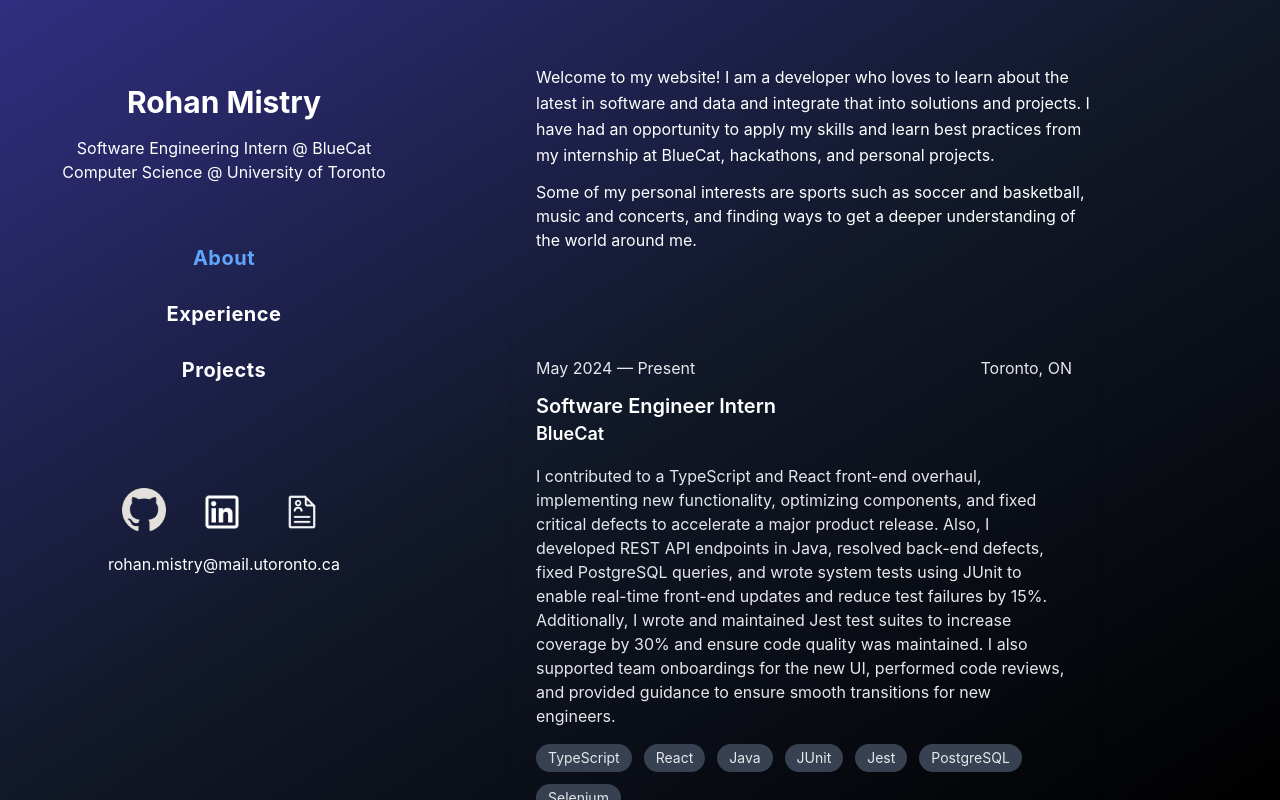
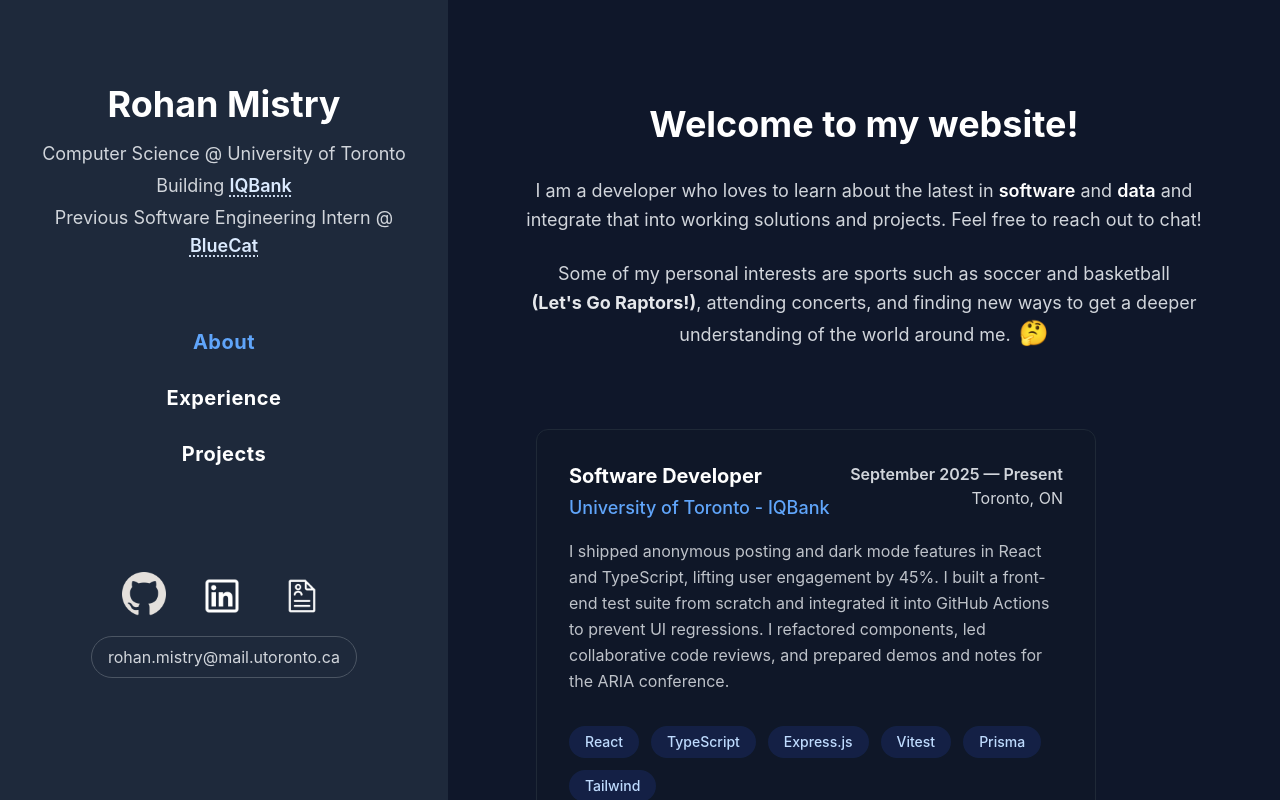
Before and after one commit to mistryrohan/personal-website, a React (Create React App) app: page / in a window 1280 px wide. Built offline with nearby package versions, Linux system fonts and the light colour scheme.

Commit message:
major website update

```diff
--- a/src/App.js
+++ b/src/App.js
@@ -1,4 +1,3 @@
-import React from "react";
 import Layout from "./components/Layout";
 import About from "./components/About";
 import Experience from "./components/Experience";
--- a/src/components/About.js
+++ b/src/components/About.js
@@ -2,20 +2,61 @@
 
 const About = () => {
   return (
-    <section id="about" className="mt-10 mx-4 sm:mx-10 md:mx-16 lg:ml-16 lg:mr-40">
-      <p className='leading-relaxed mb-3'>
-        Welcome to my website! I am a developer who loves to learn about the latest in software and data
-        and integrate that into solutions and projects. I have had an opportunity to apply
-        my skills and learn best practices from my internship at BlueCat, hackathons, and personal projects.
-      </p>
+    <section id="about" className="mt-20 mb-20 mx-auto max-w-3xl px-6">
+      <div className="text-center">
 
-      <p>
-        Some of my personal interests are sports such as soccer and basketball,
-        music and concerts,
-        and finding ways to get a deeper understanding of the world around me.
-      </p>
+        <h2 className="hidden md:block text-4xl font-bold mb-8 text-white">
+          Welcome to my website!
+        </h2>
+
+        <div className="space-y-6 text-lg leading-relaxed text-gray-300">
+          <p>
+            I am a developer who loves to learn about the latest in{' '}
+            <span className="text-white font-semibold">software</span> and{' '}
+            <span className="text-white font-semibold">data</span> and integrate
+            that into working solutions and projects. Feel free to reach out to
+            chat!
+          </p>
+
+          <p>
+            Some of my personal interests are sports such as soccer and basketball{' '}
+            <span
+              className="inline-block font-bold text-gray-200 cursor-pointer transition-all duration-300 hover:text-red-600 hover:scale-110 hover:-rotate-2"
+            >
+              (Let's Go Raptors!)
+            </span>
+            , attending concerts, and finding new ways to get a deeper
+            understanding of the world around me.
+
+            {/* Thinking Emoji Tooltip */}
+            <span className="relative inline-block group ml-2 cursor-help">
+              <span className="text-2xl hover:scale-110 inline-block transition-transform duration-200">
+                🤔
+              </span>
+
+              {/* The Tooltip Bubble */}
+              <div className="
+                absolute bottom-full left-1/2 -translate-x-1/2 mb-3 w-64
+                p-4 rounded-xl
+                bg-slate-800/95 border border-slate-600 shadow-xl shadow-black/50
+                opacity-0 scale-95 translate-y-1
+                group-hover:opacity-100 group-hover:scale-100 group-hover:translate-y-0 group-hover:pointer-events-auto
+                transition-all duration-200 ease-out origin-bottom z-50
+              ">
+                <p className="text-white text-sm font-medium">
+                  I also have an AWS certificate from Udemy ☁️ and a Lifesaving Society CPR Certificate ⛑️
+                </p>
+
+                {/* Little Triangle Arrow at the bottom */}
+                <div className="absolute left-1/2 -bottom-2 -translate-x-1/2 w-4 h-4 bg-slate-800 border-r border-b border-slate-600 transform rotate-45"></div>
+              </div>
+            </span>
+
+          </p>
+        </div>
+      </div>
     </section>
   )
 }
 
-export default About;
+export default About
--- a/src/components/ExperienceCard.js
+++ b/src/components/ExperienceCard.js
@@ -1,28 +1,58 @@
-import React from 'react'
+const ExperienceCard = ({ position, company, dateRange, location, description, skills }) => {
+  return (
+    <div className="
+      group relative
+      mx-4 sm:mx-10 md:mx-16 lg:ml-16 lg:mr-40 mb-8
+      p-6 sm:p-8
+      rounded-xl
+      bg-gray-900/50
+      border border-gray-800
+      transition-all duration-200
+      hover:-translate-y-1 hover:border-blue-500/30 hover:shadow-2xl hover:bg-gray-900
+    ">
 
-const ExperienceCard = ( {position, company, dateRange, location, description, skills} ) => {
-  return (
-    <div className='sm:p-6 rounded-md mb-10 md:mb-4 shadow-md mx-4 sm:mx-10 md:mx-16 lg:ml-10 lg:mr-40'>
+      {/* Header Section */}
+      <div className="flex flex-col md:flex-row md:justify-between md:items-start mb-4">
 
-      <div className='flex flex-col gap-1 sm:flex-row sm:items-center sm:justify-between mb-3'>
-        <p className='text-base text-gray-200'>{dateRange}</p>
-        <p className='text-base text-gray-200'>{location}</p>
+        <div className="md:mb-0">
+          <h3 className="text-xl font-bold text-white group-hover:text-blue-400 transition-colors">
+            {position}
+          </h3>
+          <p className="text-lg font-medium text-blue-400 mt-1">
+            {company}
+          </p>
+        </div>
+
+        {/* Date and Location */}
+        <div className="flex flex-col md:items-end">
+          <p className="text-base font-semibold text-gray-300">{dateRange}</p>
+          <p className="text-md text-gray-300">{location}</p>
+        </div>
+
       </div>
 
-      <div className='mb-4'>
-        <h3 className="text-xl font-semibold text-white">{position}</h3>
-        <h2 className='text-lg font-semibold text-white'>{company}</h2>
-      </div>
-
-      <div className='text-gray-200 mb-4'>
+      {/* Description */}
+      <div className="text-gray-300/90 mb-8 text-md leading-relaxed">
         {description}
       </div>
 
-      <div className='flex flex-wrap gap-2 sm:gap-3 mb-4'>
+      {/* Skills Section - Consistent Blue */}
+      <div className="flex flex-wrap gap-3">
         {skills.map((skill, i) => (
-            <span key={i} className='text-sm bg-gray-700 text-gray-200 px-2 sm:px-3 py-1 rounded-full'>
-                {skill}
-            </span>
+          <span
+            key={i}
+            className="
+              px-4 py-1.5
+              text-sm font-medium
+              rounded-full
+              text-blue-200 bg-blue-900/30
+              transition-all duration-200
+              hover:bg-blue-600 hover:text-white
+              cursor-default
+            "
+          >
+            {skill}
+          </span>
         ))}
       </div>
 
@@ -30,4 +60,4 @@
   )
 }
 
-export default ExperienceCard
+export default ExperienceCard;
--- a/src/components/Layout.js
+++ b/src/components/Layout.js
@@ -1,4 +1,4 @@
-import React, { useState, useEffect } from 'react'
+import { useState, useEffect } from 'react'
 import Sidebar from './Sidebar';
 
 const Layout = ({ children } ) => {
@@ -27,8 +27,9 @@
   }, [])
 
   return (
-    <div className="relative min-h-screen w-screen text-white bg-gradient-to-br from-indigo-900 via-gray-900 to-black">
-        <div className='w-full p-6 md:fixed md:top-0 md:left-0 md:h-screen md:w-[35%]'>
+    <div className="relative min-h-screen w-screen text-white bg-slate-900">
+        <div className="w-full p-6 md:fixed md:top-0 md:left-0 md:h-screen md:w-[35%] md:bg-slate-800 md:border-slate-800">
+
             <Sidebar activeSection={activeSection} />
         </div>
 
--- a/src/components/Sidebar.js
+++ b/src/components/Sidebar.js
@@ -11,10 +11,37 @@
 
 const Sidebar = ( {activeSection} ) => {
   return (
-    <aside className="flex flex-col items-center text-center mt-5">
-      <h1 className="text-3xl font-bold mt-10 mb-4">Rohan Mistry</h1>
-      <p>Software Engineering Intern @ BlueCat</p>
-      <p className="mb-4">Computer Science @ University of Toronto</p>
+    <aside className="flex flex-col items-center text-center mt-5 mb-3">
+      <h1 className="text-4xl font-bold mt-10 mb-4">Rohan Mistry</h1>
+
+      <div className="text-lg text-gray-300 space-y-1 mb-6">
+        <p>Computer Science @ University of Toronto</p>
+
+        <p>
+          Building{" "}
+          <a
+            href="https://iqbank.teach.cs.toronto.edu/"
+            target="_blank"
+            rel="noopener noreferrer"
+            className="font-semibold text-blue-100 hover:text-blue-400 underline decoration-dotted underline-offset-4 transition-colors"
+          >
+            IQBank
+          </a>
+        </p>
+
+        <p>
+          Previous Software Engineering Intern @{" "}
+          <a
+            href="https://bluecatnetworks.com/blog/exciting-product-update-introducing-bluecat-integrity-x/"
+            target="_blank"
+            rel="noopener noreferrer"
+            className="font-semibold text-blue-100 hover:text-blue-400 underline decoration-dotted underline-offset-4 transition-colors"
+          >
+            BlueCat
+          </a>
+        </p>
+      </div>
+
 
       <nav className='flex flex-col gsp-2 mt-10'>
         {sections.map((section) => {
@@ -71,7 +98,12 @@
           </a>
         </div>
 
-        <p className="text-base">rohan.mistry@mail.utoronto.ca</p>
+        <a
+          href="mailto:rohan.mistry@mail.utoronto.ca"
+          className="inline-flex items-center gap-2 px-4 py-2 rounded-full border border-gray-600 text-md text-gray-300 hover:border-blue-400 hover:text-blue-300 hover:bg-gray-800/60 transition"
+        >
+          <span className="font-large">rohan.mistry@mail.utoronto.ca</span>
+        </a>
       </div>
 
     </aside>
--- a/src/data/experienceData.js
+++ b/src/data/experienceData.js
@@ -1,11 +1,20 @@
 const experienceData = [
+    {
+      id: 4,
+      position: "Software Developer",
+      company: "University of Toronto - IQBank",
+      dateRange: "September 2025 — Present",
+      location: "Toronto, ON",
+      description: `I shipped anonymous posting and dark mode features in React and TypeScript, lifting user engagement by 45%. I built a front-end test suite from scratch and integrated it into GitHub Actions to prevent UI regressions. I refactored components, led collaborative code reviews, and prepared demos and notes for the ARIA conference.`,
+      skills: ["React", "TypeScript", "Express.js", "Vitest", "Prisma", "Tailwind"],
+    },
     {
       id: 1,
       position: "Software Engineer Intern",
       company: "BlueCat",
-      dateRange: "May 2024 — Present",
+      dateRange: "May 2024 — September 2025",
       location: "Toronto, ON",
-      description: `I contributed to a TypeScript and React front-end overhaul, implementing new functionality, optimizing components, and fixed critical defects to accelerate a major product release. Also, I developed REST API endpoints in Java, resolved back-end defects, fixed PostgreSQL queries, and wrote system tests using JUnit to enable real-time front-end updates and reduce test failures by 15%. Additionally, I wrote and maintained Jest test suites to increase coverage by 30% and ensure code quality was maintained. I also supported team onboardings for the new UI, performed code reviews, and provided guidance to ensure smooth transitions for new engineers.`,
+      description: `I contributed to a TypeScript and React front-end overhaul. I optimized components and fixed critical defects to accelerate a major product release. Also, I developed REST API endpoints in Java and fixed PostgreSQL queries. I wrote system tests using JUnit to help reduce test failures by 15%. Additionally, I maintained Jest test suites to increase coverage by 30%. I also supported team onboardings for the new UI, performed code reviews, and provided guidance to ensure smooth transitions for new engineers.`,
       skills: ["TypeScript", "React", "Java", "JUnit", "Jest", "PostgreSQL", "Selenium"],
     },
     {
--- a/src/data/projectData.js
+++ b/src/data/projectData.js
@@ -4,6 +4,15 @@
 import clifyScreenshot from "../images/clifyScreenshot.png";
 
 const projectsData = [
+      {
+      id: 5,
+      title: "LSM-Tree Key-Value Store",
+      description:
+        "High-performance key-value store built from scratch using C++. Uses an LSM-tree architecture, bloom filters, B-tree SSTs, and a buffer pool to optimize disk I/O and storage efficiency.",
+      image: clifyScreenshot,
+      repoLink: "https://clify-omega.vercel.app/",
+      skills: ["C++", "GoogleTest"],
+    },
     {
       id: 1,
       title: "CLI-fy",
```
Also changed, not shown: src/components/ProjectCard.js (+30 -6 lines), 1 other file (tests, documents, lock files or other folders).
